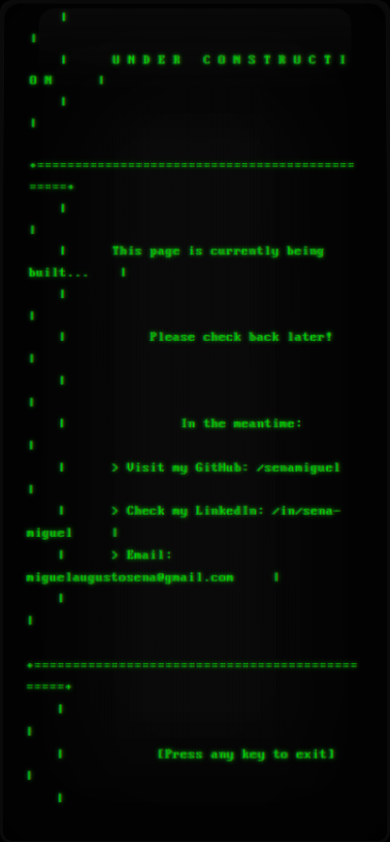
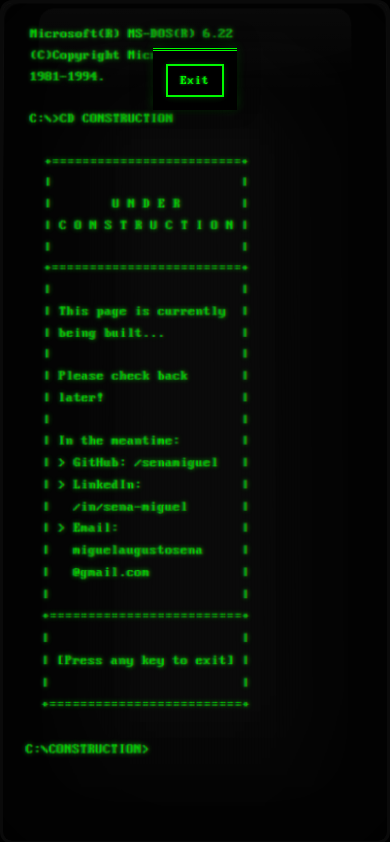
Before and after one commit to senamiguel/miguelsena.dev, a Next.js app: page / in a window 390 px wide. Built offline with nearby package versions, Linux system fonts and the light colour scheme.

Commit message:
feat(construction): update construction text for mobile and desktop views

```diff
--- a/app/page.tsx
+++ b/app/page.tsx
@@ -3,7 +3,7 @@ import CrtScreen from '@/components/CrtScreen';
 import styles from './page.module.css';
 import { useState, useEffect } from 'react';
 
-const CONSTRUCTION_TEXT = [
+const CONSTRUCTION_TEXT_DESKTOP = [
   'Microsoft(R) MS-DOS(R) Version 6.22',
   '(C)Copyright Microsoft Corp 1981-1994.',
   '',
@@ -33,10 +33,61 @@ const CONSTRUCTION_TEXT = [
   'C:\\CONSTRUCTION>'
 ].join('\n');
 
+const CONSTRUCTION_TEXT_MOBILE = [
+  'Microsoft(R) MS-DOS(R) 6.22',
+  '(C)Copyright Microsoft Corp',
+  '1981-1994.',
+  '',
+  'C:\\>CD CONSTRUCTION',
+  '',
+  '  +=========================+',
+  '  |                         |',
+  '  |        U N D E R        |',
+  '  | C O N S T R U C T I O N |',
+  '  |                         |',
+  '  +=========================+',
+  '  |                         |',
+  '  | This page is currently  |',
+  '  | being built...          |',
+  '  |                         |',
+  '  | Please check back       |',
+  '  | later!                  |',
+  '  |                         |',
+  '  | In the meantime:        |',
+  '  | > GitHub: /senamiguel   |',
+  '  | > LinkedIn:             |',
+  '  |   /in/sena-miguel       |',
+  '  | > Email:                |',
+  '  |   miguelaugustosena     |',
+  '  |   @gmail.com            |',
+  '  |                         |',
+  '  +=========================+',
+  '  |                         |',
+  '  | [Press any key to exit] |',
+  '  |                         |',
+  '  +=========================+',
+  '',
+  'C:\\CONSTRUCTION>'
+].join('\n');
+
 export default function UnderConstruction() {
   const [showCursor, setShowCursor] = useState(true);
   const [displayText, setDisplayText] = useState('');
   const [currentIndex, setCurrentIndex] = useState(0);
+  const [isMobile, setIsMobile] = useState(false);
+  const [constructionText, setConstructionText] = useState(CONSTRUCTION_TEXT_DESKTOP);
+
+  useEffect(() => {
+    const checkMobile = () => {
+      const mobile = window.innerWidth <= 768;
+      setIsMobile(mobile);
+      setConstructionText(mobile ? CONSTRUCTION_TEXT_MOBILE : CONSTRUCTION_TEXT_DESKTOP);
+    };
+
+    checkMobile();
+    window.addEventListener('resize', checkMobile);
+    return () => window.removeEventListener('resize', checkMobile);
+  }, []);
 
   useEffect(() => {
     const cursorTimer = setInterval(() => {
@@ -47,34 +98,34 @@ export default function UnderConstruction() {
   }, []);
 
   useEffect(() => {
-    if (currentIndex < CONSTRUCTION_TEXT.length) {
+    if (currentIndex < constructionText.length) {
       const timer = setTimeout(() => {
-        setDisplayText(CONSTRUCTION_TEXT.slice(0, currentIndex + 1));
+        setDisplayText(constructionText.slice(0, currentIndex + 1));
         setCurrentIndex(currentIndex + 1);
       }, 5);
 
       return () => clearTimeout(timer);
     }
-  }, [currentIndex]);
+  }, [currentIndex, constructionText]);
 
   useEffect(() => {
     const handleKeyPress = (e: KeyboardEvent) => {
-      if (currentIndex >= CONSTRUCTION_TEXT.length) {
+      if (currentIndex >= constructionText.length) {
         window.location.href = 'https://www.google.com';
       }
     };
 
     document.addEventListener('keydown', handleKeyPress);
     return () => document.removeEventListener('keydown', handleKeyPress);
-  }, [currentIndex]);
+  }, [currentIndex, constructionText]);
 
   return (
     <main className={styles.main}>
       <CrtScreen>
         {displayText}
-        {showCursor && currentIndex >= CONSTRUCTION_TEXT.length && "_"}
+        {showCursor && currentIndex >= constructionText.length && "_"}
       </CrtScreen>
-      {currentIndex >= CONSTRUCTION_TEXT.length && (
+      {currentIndex >= constructionText.length && (
         <div className={styles.mobileButtons}>
           <button
             className={styles.commandButton}
--- a/components/CrtScreen.module.css
+++ b/components/CrtScreen.module.css
@@ -287,12 +287,10 @@
     line-height: 1.5;
     transform: scale(0.95) translateZ(0);
     overflow-wrap: break-word;
-    word-break: break-word;
+    word-break: keep-all;
     max-width: 100%;
     white-space: pre-wrap;
-    hyphens: auto;
-    -webkit-hyphens: auto;
-    -moz-hyphens: auto;
+    overflow-x: hidden;
   }
 
   .imageContainer {
@@ -347,12 +345,10 @@
     line-height: 1.6;
     transform: scale(0.97) translateZ(0);
     overflow-wrap: break-word;
-    word-break: break-word;
+    word-break: keep-all;
     max-width: 100%;
     white-space: pre-wrap;
-    hyphens: auto;
-    -webkit-hyphens: auto;
-    -moz-hyphens: auto;
+    overflow-x: hidden;
   }
 
   .imageContainer {
@@ -363,8 +359,10 @@
 @media (max-width: 360px) {
   .content {
     padding: 0.8rem;
-    font-size: 0.75rem;
+    font-size: 0.65rem;
     line-height: 1.7;
+    overflow-x: hidden;
+    word-break: keep-all;
   }
 }
 
```
